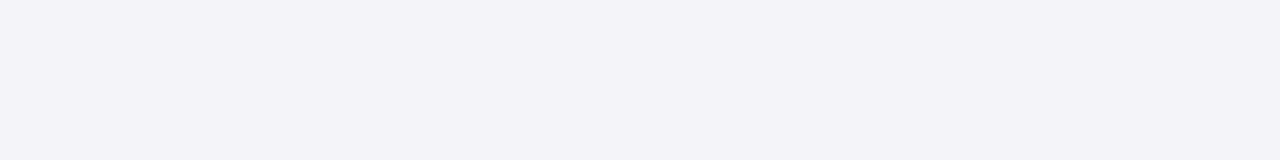
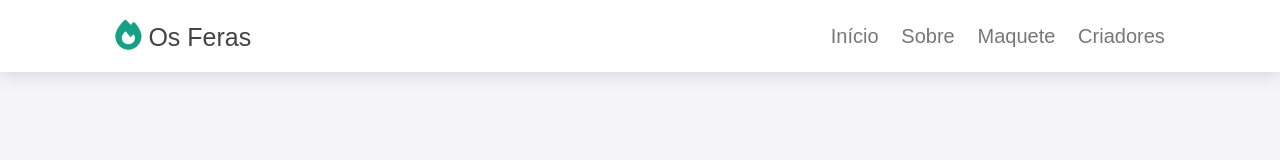
Before and after one commit to gabriel-per/BiomaqueteTronco, a plain HTML site: page HTML/maquete.html in a window 1280 px wide. Drawn offline with Linux system fonts and the light colour scheme.

Commit message:
Update maquete.html

```diff
--- a/HTML/maquete.html
+++ b/HTML/maquete.html
@@ -1,19 +1,28 @@
 <!DOCTYPE html>
 <html lang="pt-br">
 <head>
-    <meta charset="UTF-8">
-    <meta name="viewport" content="width=device-width, initial-scale=1.0">
-    <title>About</title>
-    <link rel="stylesheet" href="../CSS/style.css">
-    <link rel="stylesheet" href="https://cdnjs.cloudflare.com/ajax/libs/font-awesome/6.6.0/css/all.min.css">
+  <meta charset="UTF-8">
+  <meta name="viewport" content="width=device-width, initial-scale=1.0">
+  <title>Maquete</title>
+  <style>
+  </style>
+  <link rel="stylesheet" href="../CSS/style.css">
+  <link rel="stylesheet" href="https://cdnjs.cloudflare.com/ajax/libs/font-awesome/6.6.0/css/all.min.css">
 </head>
 <body>
-
-<p></p>
-
-
-
-
-
-
+  <header class="header">
+    <a href="#" class="logo-title"><i class="fa-solid fa-fire"></i> Os Feras</a>
+    <nav class="navbar">
+        <a href="home.html">Início</a>
+        <a href="about.html">Sobre</a>
+        <a href="maquete.html">Maquete</a>
+        <a href="creators.html">Criadores</a>
+    </nav>
+    <div id="menu-btn" class="fas fa-bars"></div>
+</header>
+<footer class="footer">
+    <p>Criado Por Os Feras | Todos os Direitos Reservados</p>
+</footer>
+<script src="../JS/script.js"></script>
 </body>
+</html>
```
